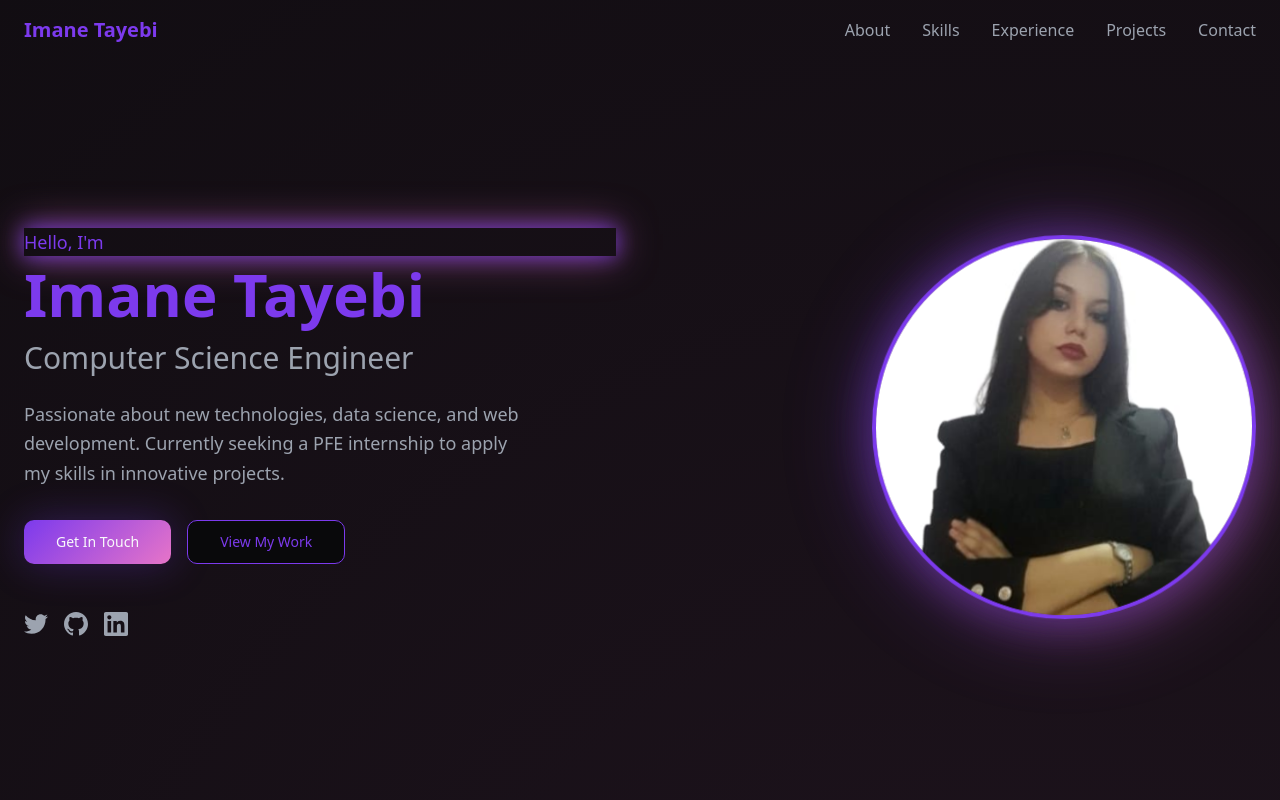
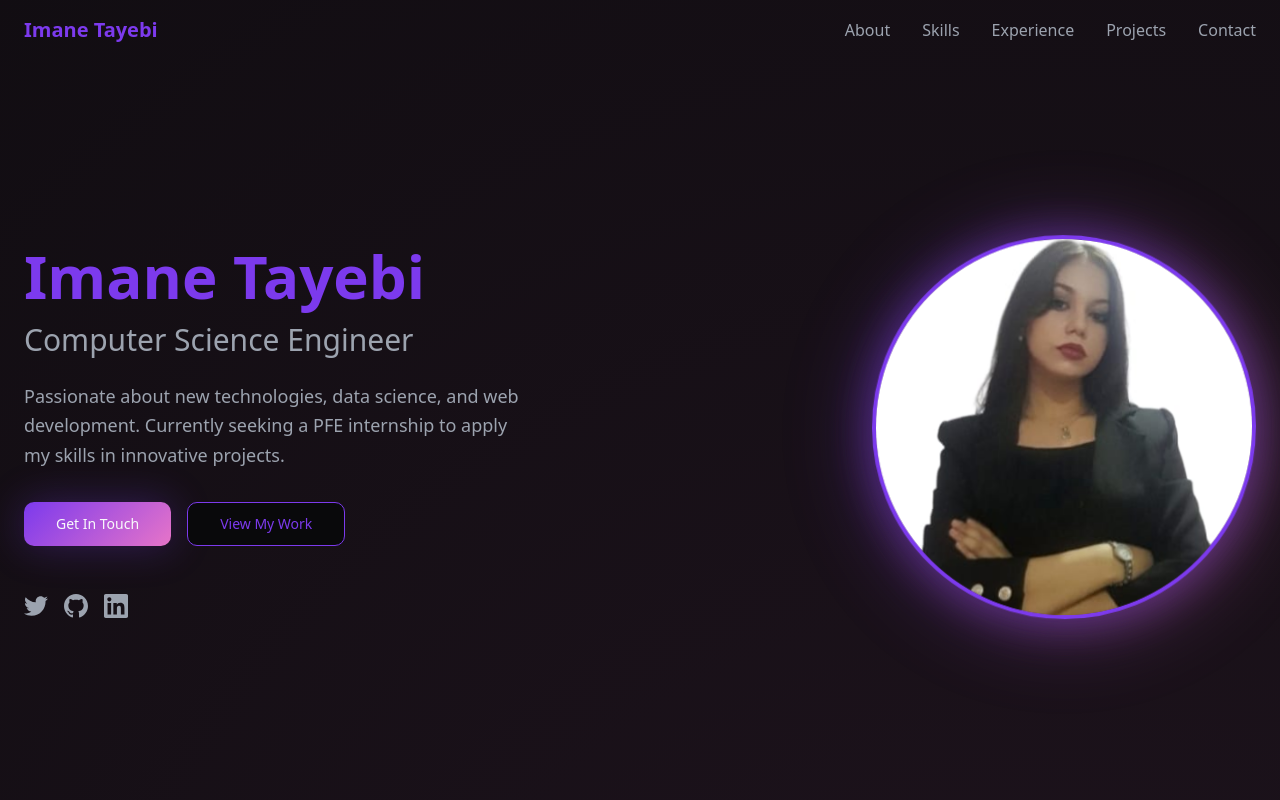
Before and after one commit to TayebiImane/my-cv-shine-42, a React (Vite) app: page / in a window 1280 px wide. Shown: the top 800 px of the page. Built offline with nearby package versions, Linux system fonts and the light colour scheme; the HTML template or start-up script is replaced by a standard one.

Commit message:
Remove "Hello I'm" from Hero

```diff
--- a/src/components/Hero.tsx
+++ b/src/components/Hero.tsx
@@ -9,7 +9,6 @@ const Hero = () => {
           {/* Text Content */}
           <div className="space-y-8">
             <div className="animate-fade-in-left">
-              <h2 className="text-lg text-primary mb-2 animate-glow-pulse">Hello, I'm</h2>
               <h1 className="text-5xl md:text-6xl font-bold text-primary mb-4 animate-scale-in-bounce">
                 Imane Tayebi
               </h1>
```
